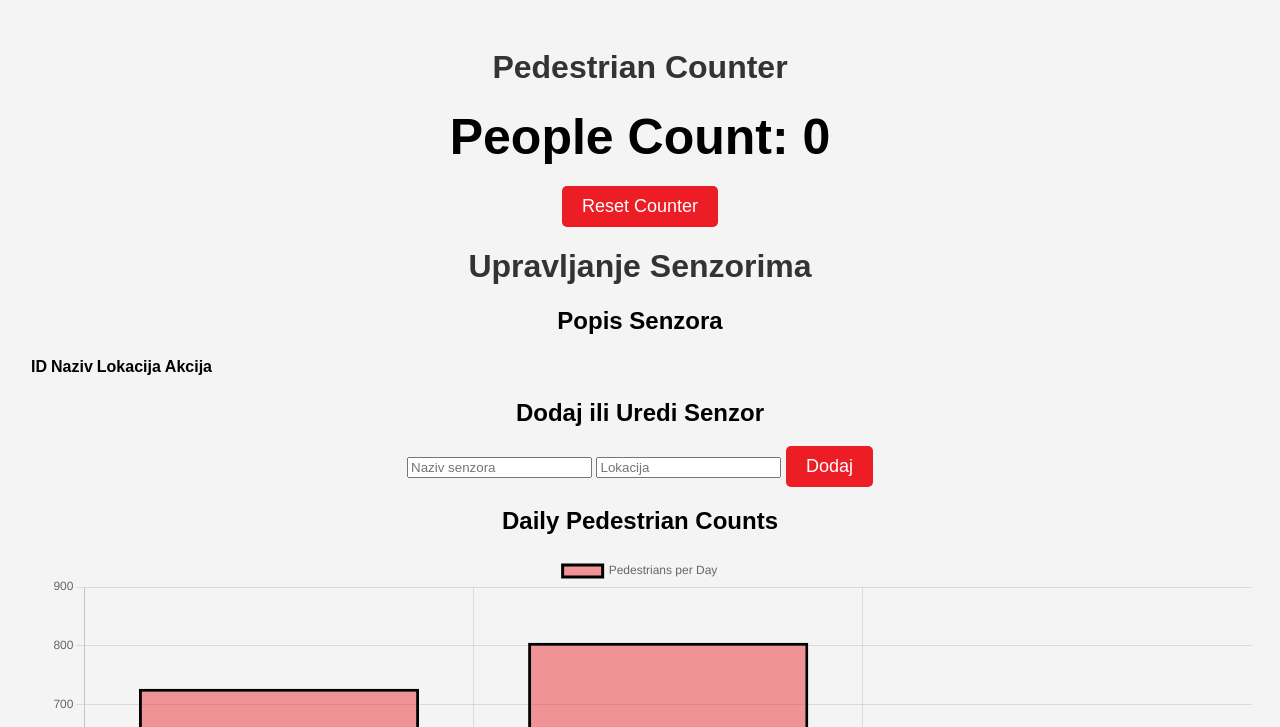
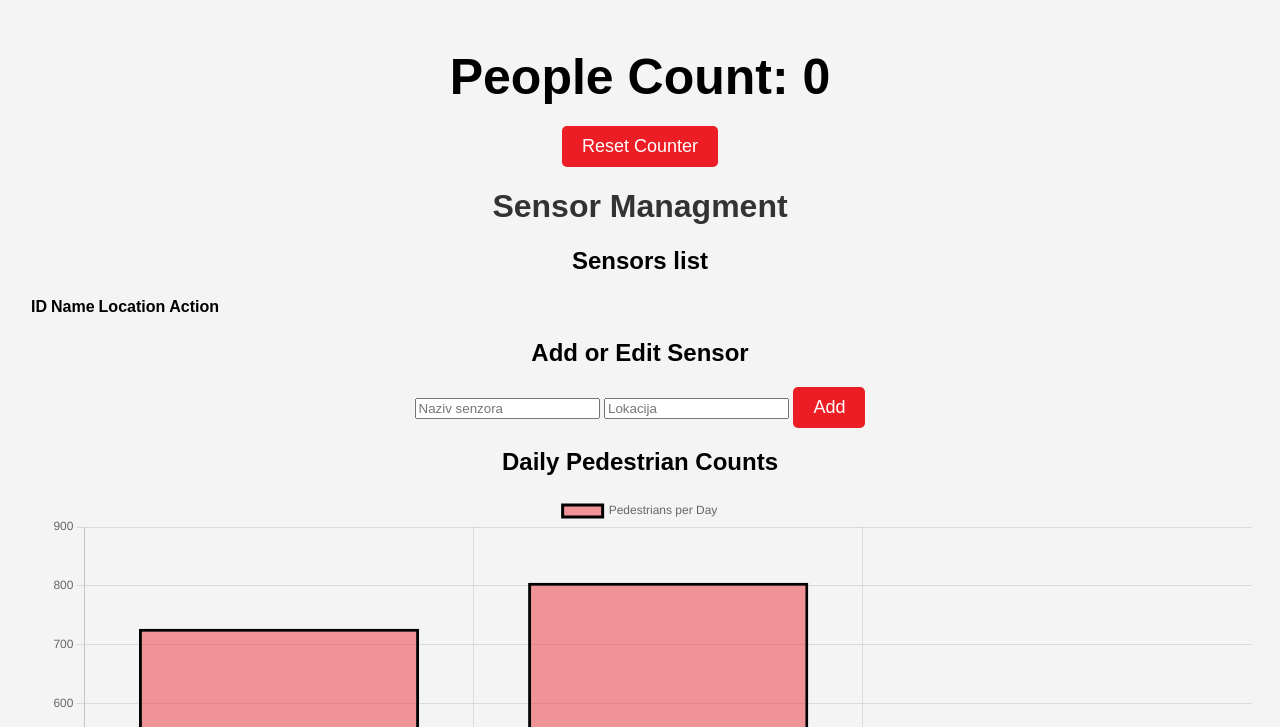
Before and after one commit to Naks00/People-counter, a Flask app: page / in a window 1280 px wide. Shown: the top 727 px of the page. Run offline with Flask 3, Linux system fonts and the light colour scheme; data comes from the database, SQL or seed files in the repository; lists and menus that the app fills with data are empty.

Commit message:
Update index.html

```diff
--- a/Software/People-counter/templates/index.html
+++ b/Software/People-counter/templates/index.html
@@ -8,22 +8,22 @@
     <script src="https://cdn.jsdelivr.net/npm/chart.js"></script>
 </head>
 <body>
-    <h1>Pedestrian Counter</h1>
+
     <div class="counter">People Count: <span id="count">0</span></div>
     <button id="reset-button">Reset Counter</button>
 
-    <h1>Upravljanje Senzorima</h1>
+    <h1>Sensor Managment</h1>
 
     <section>
-        <h2>Popis Senzora</h2>
-        <div class="loading">Učitavanje...</div>
+        <h2>Sensors list</h2>
+        <div class="loading">Loading...</div>
         <table>
             <thead>
                 <tr>
                     <th>ID</th>
-                    <th>Naziv</th>
-                    <th>Lokacija</th>
-                    <th>Akcija</th>
+                    <th>Name</th>
+                    <th>Location</th>
+                    <th>Action</th>
                 </tr>
             </thead>
             <tbody id="senzor-lista"></tbody>
@@ -31,12 +31,12 @@
     </section>
 
     <section>
-        <h2>Dodaj ili Uredi Senzor</h2>
+        <h2>Add or Edit Sensor</h2>
         <form id="senzor-form">
             <input type="hidden" id="senzor-id">
             <input type="text" id="naziv" placeholder="Naziv senzora" required>
             <input type="text" id="lokacija" placeholder="Lokacija" required>
-            <button type="submit">Dodaj</button>
+            <button type="submit">Add</button>
         </form>
         <div id="form-feedback" class="error"></div>
     </section>
@@ -64,8 +64,8 @@
                                 <td>${senzor.id}</td>
                                 <td>${senzor.sensor_name}</td>
                                 <td>${senzor.sensor_location}</td>
-                                <td><button onclick="editSenzor(${senzor.id}, '${senzor.sensor_name}', '${senzor.sensor_location}')">Uredi</button>
-                                    <button onclick="obrisiSenzor(${senzor.id})">Obriši</button></td>`;
+                                <td><button onclick="editSenzor(${senzor.id}, '${senzor.sensor_name}', '${senzor.sensor_location}')">Edit</button>
+                                    <button onclick="obrisiSenzor(${senzor.id})">Delete</button></td>`;
                             senzorLista.appendChild(row);
                         });
                     })
```
